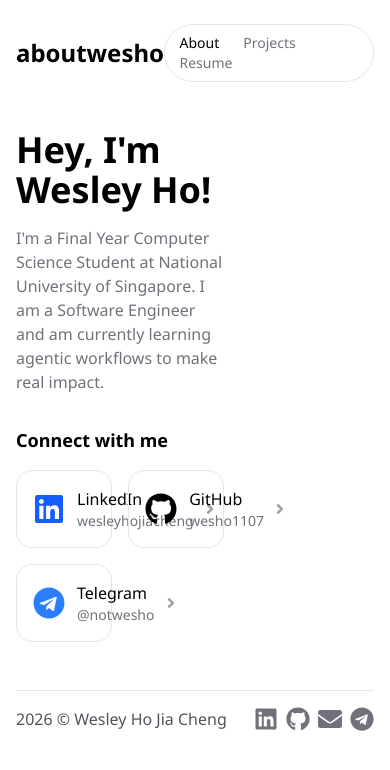
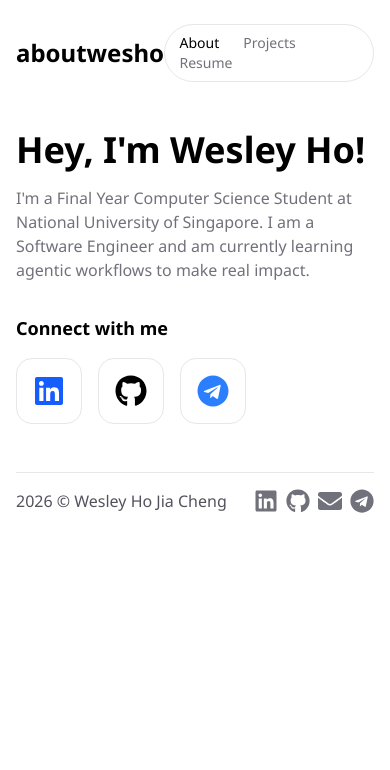
Before and after one commit to wesho1107/aboutwesho, a Next.js app: page / in a window 390 px wide. Shown: the top 770 px of the page. Built offline with nearby package versions, Linux system fonts and the light colour scheme.

Commit message:
feat: enhance style responsiveness

```diff
--- a/src/app/page.tsx
+++ b/src/app/page.tsx
@@ -4,23 +4,25 @@ import socialItems from '@/src/data/social.json'
 export default function Home() {
   return (
     <div className="flex flex-col gap-y-8">
-      <section className="grid grid-cols-5 gap-x-4 gap-y-4">
-        <div className="grid col-span-3 gap-y-8">
-          <div className="grid gap-y-4 mt-8">
+      <section className="grid gap-y-4 mt-8">
+        <div className="grid gap-y-4">
           <h1 className="text-4xl font-bold">Hey, I'm Wesley Ho!</h1>
           <p className="text-md max-w-lg text-zinc-500">
             I'm a Final Year Computer Science Student at National University of Singapore. I am a Software Engineer and am currently learning agentic workflows to make real impact.
           </p>
         </div>
-          <div className="grid grid-cols-4 gap-x-4 gap-y-4">
-            <h2 className="text-lg col-span-4 font-bold">Connect with me</h2>
+        {/* Add image here */}
+      </section>
+      <section className="grid grid-cols-5">
+        <div className="flex col-span-3 flex-col gap-x-4 gap-y-4">
+          <h2 className="text-lg font-bold">Connect with me</h2>
           {/* Bento boxes to social media links */}
+          <div className="flex md:grid md:grid-rows-3 md:grid-cols-3 lg:grid-cols-4 gap-x-4 gap-y-4">
             <SocialCard item={socialItems.linkedin}/>
             <SocialCard item={socialItems.github}/>
             <SocialCard item={socialItems.telegram}/>
           </div>
         </div>
-        {/* Add image here */}
       </section>
     </div>
   );
--- a/src/app/projects/page.tsx
+++ b/src/app/projects/page.tsx
@@ -8,7 +8,6 @@ export default function ProjectsPage() {
 
   return (
     <div className="flex flex-col gap-y-8">
-
       <section className="grid gap-y-4 mt-8">
         <h1 className="text-4xl font-bold">What am I up to?</h1>
         <p className="text-md max-w-lg text-zinc-500">
--- a/src/app/resume/page.tsx
+++ b/src/app/resume/page.tsx
@@ -25,7 +25,7 @@ const ExperienceItem = ({ company, title, location, dates, descriptions }: Exper
     <article>
       <div className="flex gap-4">
         {/* TODO: Add icon */}
-        <div className="rounded-full border shadow-sm w-8 h-8 flex justify-start items-start"/>
+        <div className="shrink-0 rounded-full border shadow-sm w-8 h-8 flex justify-start items-start"/>
         <div className="flex flex-col gap-y-1">
           <p className="text-md font-semibold text-zinc-800">
             {title} @ {company}
@@ -48,7 +48,7 @@ const EducationItem = ({ school, degree, location, dates, activities }: Educatio
   return (
     <article>
       <div className="flex gap-4">
-        <div className="rounded-full border shadow-sm w-8 h-8 flex justify-start items-start"/>
+        <div className="shrink-0 rounded-full border shadow-sm w-8 h-8 flex justify-start items-start"/>
         <div className="flex flex-col gap-y-1">
           <p className="text-md font-semibold text-zinc-800">
             {degree} @ {school}
--- a/src/components/SocialCard.tsx
+++ b/src/components/SocialCard.tsx
@@ -14,18 +14,18 @@ export default function SocialCard({ item }: { item: SocialItemProps }) {
       href={item.url}
       target="_blank"
       rel="noopener noreferrer"
-      className="group col-span-2 flex justify-between items-center gap-x-2 border rounded-2xl p-4 hover:shadow-md transition-shadow duration-300"
+      className="group sm:col-span-2 flex justify-between items-center gap-x-2 border rounded-2xl p-4 hover:shadow-md transition-shadow duration-300"
     >
       <div className="flex items-center gap-x-3 text-zinc">
           {item.icon === 'linkedin' && <FaLinkedin className="text-blue-600 w-8 h-8" />}
           {item.icon === 'github' && <FaGithub className="text-black w-8 h-8" />}
           {item.icon === 'telegram' && <FaTelegram className="text-blue-500 w-8 h-8" />}
-         <div className="flex flex-col">
+         <div className="hidden md:flex flex-col">
             <span className="text-md font-medium antialiased subpixel-antialiased">{item.label}</span>
             <span className="text-sm text-zinc-500 antialiased subpixel-antialiased">{item.tag}</span>
           </div>
       </div>
-      <FaAngleRight className="w-4 h-4 shrink-0 text-zinc-400 transition-colors group-hover:text-zinc-500" />
+      <FaAngleRight className="hidden md:block w-4 h-4 shrink-0 text-zinc-400 transition-colors group-hover:text-zinc-500" />
     </a>
   )
 }
```
Lines whose indentation alone changed are shown as unchanged.
